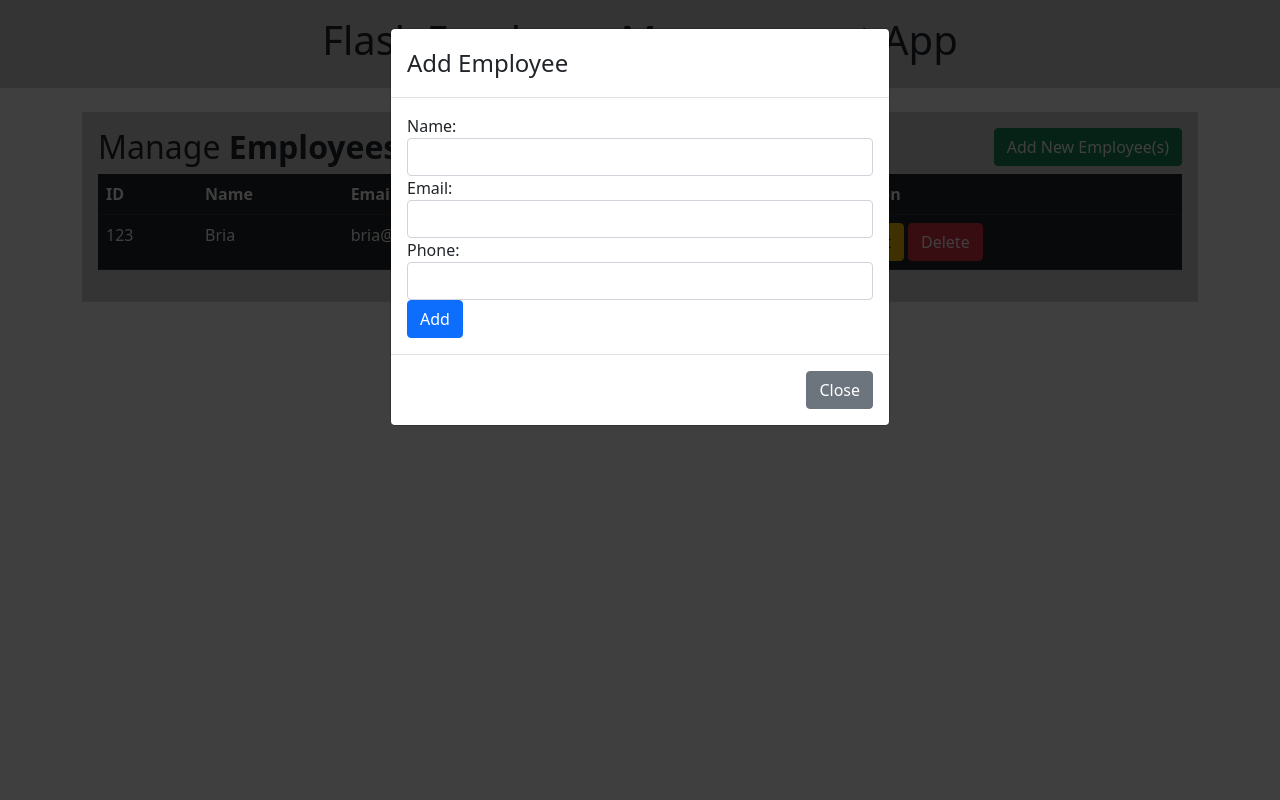
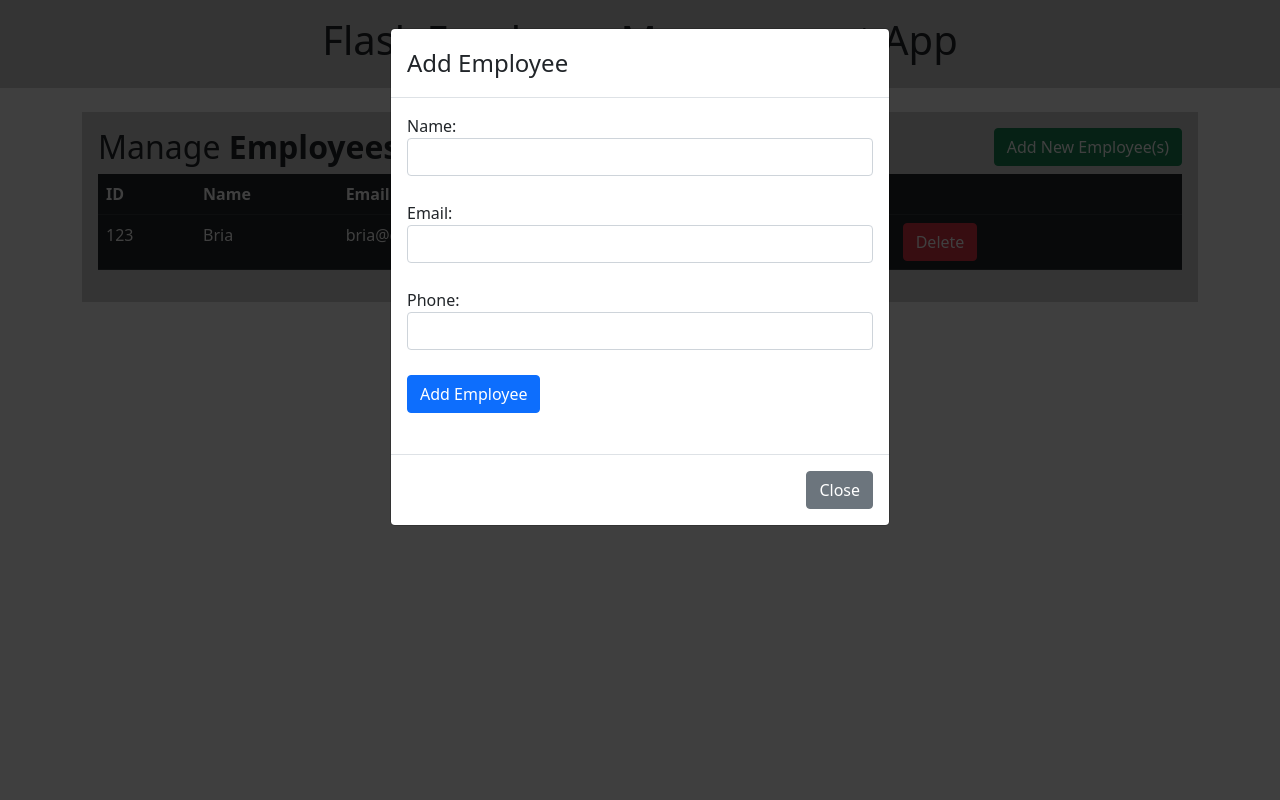
Before and after one commit to BriaWilliams/crudApp, a Python web app: template flaskr/templates/index.html in a window 1280 px wide, after a click on "Add New Employee(s)". Run offline with Jinja, Linux system fonts and the light colour scheme; the template is opened without the code that fills it, so the values that code supplies are empty; some libraries are stand-ins or nearby versions.

Commit message:
adding db

```diff
--- a/flaskr/static/css/static.css
+++ b/flaskr/static/css/static.css
@@ -1,3 +1,14 @@
 .jumbotron {
     background-color: #D3D1D2
 }
+
+.input {
+  margin-bottom: 25px;
+}
+
+#deletemodal{
+  position:fixed;
+  vertical-align: middle;
+  margin-top: -15px;
+  top: 35%;
+}
--- a/flaskr/templates/index.html
+++ b/flaskr/templates/index.html
@@ -29,8 +29,8 @@
                         <td>4328890</td>
 
                         <td>
-                            <a href="" class="btn btn-warning btn-xs" data-toggle="modal" data-target="#editmodal">Edit</a>
-                            <a href="" class="btn btn-danger btn-xs" onclick="return confirm('Delete?')">Delete</a>
+                            <a href="" class="btn btn-warning btn-xs" style="margin-right: 10px;" data-toggle="modal" data-target="#editmodal">Edit</a>
+                            <a href="" class="btn btn-danger btn-xs" data-toggle="modal" data-target="#deletemodal">Delete</a>
                         </td>
                     </tr>
                 </table>
@@ -49,23 +49,64 @@
          <div class="modal-body">
             <form action="" method="POST">
 
-               <div class="form-group">
+               <div class="form-group input">
                   <label>Name:</label>
                   <input type="text" class="form-control" name="name" required="1">
                </div>
 
-               <div class="form-group">
+               <div class="form-group input">
                   <label>Email:</label>
                   <input type="email" class="form-control" name="email" required="1">
                </div>
 
-               <div class="form-group">
+               <div class="form-group input">
                   <label>Phone:</label>
                   <input type="number" class="form-control" name="phone" required="1">
                </div>
 
-               <div class="form-group">
-                  <button class="btn btn-primary" type="submit">Add</button>
+               <div class="form-group input">
+                  <button class="btn btn-primary" type="submit">Add Employee</button>
+               </div>
+            </form>
+         </div>
+
+         <div class="modal-footer">
+            <button type="button"  class="btn btn-secondary" data-dismiss="modal">Close</button>
+         </div>
+      </div>
+   </div>
+</div>
+
+
+<!-- Modal Edit Employee-->
+<div id="editmodal" class="modal fade" role="dialog">
+   <div class="modal-dialog">
+      <div class="modal-content">
+         <div class="modal-header">
+
+            <h4 class="modal-title"> Update Employee Information</h4>
+         </div>
+
+         <div class="modal-body">
+            <form action="" method="POST">
+
+               <div class="form-group input">
+                  <label>Name:</label>
+                  <input type="text" class="form-control" name="name" value="Junior">
+               </div>
+
+               <div class="form-group input">
+                  <label>Email:</label>
+                  <input type="email" class="form-control" name="email" value="junnioro@whate">
+               </div>
+
+               <div class="form-group input">
+                  <label>Phone:</label>
+                  <input type="number" class="form-control" name="phone" value="89090820">
+               </div>
+
+               <div class="form-group input">
+                  <button class="btn btn-primary" type="submit">Update</button>
                </div>
             </form>
          </div>
@@ -77,41 +118,23 @@
    </div>
 </div>
 
-<!-- Modal Edit Employee-->
-<div id="editmodal" class="modal fade" role="dialog">
+<!-- Modal Delete Employee-->
+<div id="deletemodal" class="modal fade" role="dialog">
    <div class="modal-dialog">
       <div class="modal-content">
          <div class="modal-header">
 
-            <h4 class="modal-title"> Edit Employee</h4>
+            <h4 class="modal-title"> Confirm Delete</h4>
          </div>
 
          <div class="modal-body">
-            <form action="" method="POST">
-
-               <div class="form-group">
-                  <label>Name:</label>
-                  <input type="text" class="form-control" name="name" required="1">
-               </div>
-
-               <div class="form-group">
-                  <label>Email:</label>
-                  <input type="email" class="form-control" name="email" required="1">
-               </div>
-
-               <div class="form-group">
-                  <label>Phone:</label>
-                  <input type="number" class="form-control" name="phone" required="1">
-               </div>
-
-               <div class="form-group">
-                  <button class="btn btn-primary" type="submit">Submit Changes</button>
-               </div>
-            </form>
+            <h4>Are you sure you want to delete this employee? </h4>
          </div>
 
          <div class="modal-footer">
-            <button type="button" class="btn btn-secondary" data-dismiss="modal">Close</button>
+            <!-- <button type="button" class="btn btn-secondary float-left" data-dismiss="modal">Close</button> -->
+            <button type="button" class="btn btn-secondary float-right" data-dismiss="modal">Cancel</button>
+            <button type="button" class="btn btn-success float-right" data-dismiss="modal">Yes</button>
          </div>
       </div>
    </div>
```
Also changed, not shown: flaskr/app.py (+23 -0 lines).
